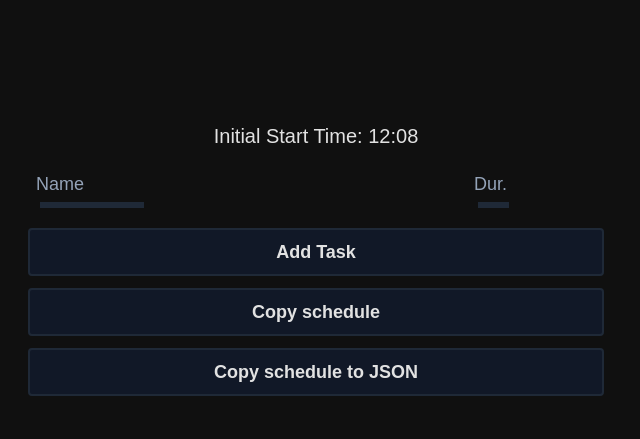
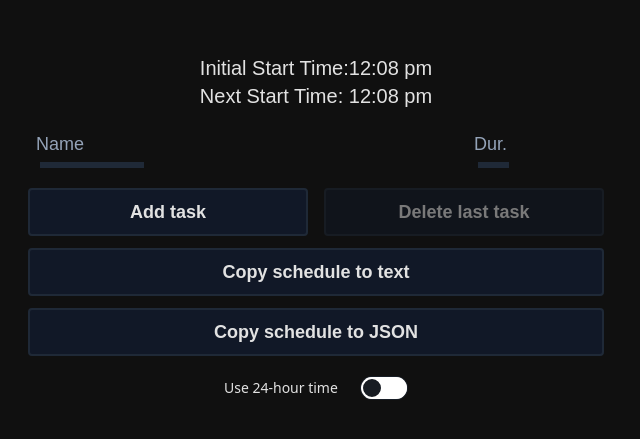
Before and after one commit to Geometryse/productivity-app, a SvelteKit app: page /app in a window 1280 px wide. Shown: the part 135-574 px from the top of the page, without its empty margins (0-640 px from the left). Built offline with nearby package versions, Linux system fonts and the light colour scheme.

Commit message:
Added Features: 24 hour time switch Delete last task
Fixes:
Removed ID & Simplified task
Removed UTC on Task; replaced with minutes
Other small stuff

```diff
--- a/package.json
+++ b/package.json
@@ -17,10 +17,12 @@
 		"@playwright/test": "^1.28.1",
 		"@sveltejs/adapter-auto": "^2.0.0",
 		"@sveltejs/kit": "^1.5.0",
+		"@types/js-cookie": "^3.0.3",
 		"@types/lodash": "^4.14.195",
 		"@typescript-eslint/eslint-plugin": "^5.45.0",
 		"@typescript-eslint/parser": "^5.45.0",
 		"autoprefixer": "^10.4.14",
+		"daisyui": "^3.5.0",
 		"eslint": "^8.28.0",
 		"eslint-config-prettier": "^8.5.0",
 		"eslint-plugin-svelte": "^2.26.0",
@@ -38,6 +40,7 @@
 	"type": "module",
 	"dependencies": {
 		"firebase": "^9.22.2",
+		"js-cookie": "^3.0.5",
 		"lodash": "^4.17.21"
 	}
 }
--- a/src/app.d.ts
+++ b/src/app.d.ts
@@ -7,7 +7,6 @@ declare global {
 			begin: number;
 			end: number;
 			duration: number; // in minutes
-			id: number;
 		}
 		// interface Error {}
 		// interface Locals {}
--- a/src/components/ui/Input.svelte
+++ b/src/components/ui/Input.svelte
@@ -39,6 +39,7 @@
 				: 'placeholder:text-slate-400 text-slate-300'}"
 			{placeholder}
 			type="number"
+			on:keydown={(e) => e.key === '.' && e.preventDefault()}
 			on:focus={onFocus}
 			on:blur={onBlur}
 			min={absolute ? '0' : undefined}
--- a/src/routes/+page.ts
+++ b/src/routes/+page.ts
@@ -1,5 +1,5 @@
 import { redirect } from '@sveltejs/kit';
-
-export function load() {
+import type { PageLoad } from './$types';
+export const load = (() => {
 	throw redirect(302, '/app');
-}
+}) satisfies PageLoad;
--- a/src/routes/app/+page.svelte
+++ b/src/routes/app/+page.svelte
@@ -1,9 +1,10 @@
 <script lang="ts">
-	import { onDestroy } from 'svelte';
+	import { onDestroy, onMount } from 'svelte';
 	import Task from './Task.svelte';
 	import StartingTime from './StartingTime.svelte';
 	import Input from '../../components/ui/Input.svelte';
-	import { format } from '../../util';
+	import { UTCToTotalMinutes, format } from '../../util';
+	import Cookies from 'js-cookie';
 	type ErrorPortion = 'name' | 'duration' | '';
 	let name = '';
 	let duration: number | null = null;
@@ -14,9 +15,10 @@
 	let grabbing = false;
 	let containerWidth: number;
 	let startTime = Date.now();
+	let use24HourTime = Cookies.get('use24HourFormat') === 'true';
 
 	// Update start time every second...
-	let startTimeInterval = setInterval(() => {
+	const startTimeInterval = setInterval(() => {
 		startTime = Date.now();
 	}, 1000);
 	// ... until first task is appended...
@@ -26,29 +28,7 @@
 		clearInterval(startTimeInterval);
 	});
 
-	let tasks: App.Task[] = [
-		// {
-		// 	name: 'Example task',
-		// 	begin: 1686487649778,
-		// 	end: 1686488849778,
-		// 	duration: 20,
-		// 	id: 1686487649778
-		// },
-		// {
-		// 	name: 'More tasks',
-		// 	begin: 1686488849778,
-		// 	end: 1686490649778,
-		// 	duration: 30,
-		// 	id: 1686488849778
-		// },
-		// {
-		// 	name: 'I love tasks!',
-		// 	begin: 1686490649778,
-		// 	end: 1686490949778,
-		// 	duration: 5,
-		// 	id: 1686490649778
-		// }
-	];
+	let tasks: App.Task[] = [];
 
 	function addTask() {
 		copied = false;
@@ -76,20 +56,34 @@
 			errorPortion = 'duration';
 			return;
 		}
+		if (duration % 1 !== 0) {
+			errorText = 'Duration cannot include a decimal.';
+			errorPortion = 'duration';
+			return;
+		}
 		// Success, push to tasks
-		const begin = tasks[tasks.length - 1] ? tasks[tasks.length - 1].end : startTime;
-		const end = begin + duration * 60 * 1000;
-		const id = Date.now();
-		tasks.push({ name, begin, end, duration, id });
+		const begin = tasks.length > 0 ? tasks[tasks.length - 1].end : UTCToTotalMinutes(startTime);
+		const end = begin + duration;
+		// const id = Date.now();
+		tasks.push({ name, begin, end, duration });
 		tasks = tasks;
 		name = '';
 		duration = null;
+		console.log(tasks);
 	}
+	function popTask() {
+		tasks.pop();
+		tasks = tasks;
+	}
+
 	function copySchedule() {
 		let text = '';
 		for (const { name, begin, end, duration } of tasks) {
 			const plural = !(duration === 1) ? 's' : '';
-			text += `${format(begin)} – ${format(end)} (${duration} min${plural}): ${name}\n`;
+			text += `${format(begin, use24HourTime)} – ${format(
+				end,
+				use24HourTime
+			)} (${duration} min${plural}): ${name}\n`;
 		}
 		navigator.clipboard.writeText(text);
 		copiedJSON = false;
@@ -107,19 +101,30 @@
 	function handleRelease(event: CustomEvent<number>) {
 		grabbing = false;
 	}
+	function save24HourTime() {
+		Cookies.set('use24HourFormat', use24HourTime.toString());
+	}
 </script>
 
 <main class="grid grid-cols-2 gap-4 justify-center w-full h-screen bg-[#101010]">
-	<div class="flex flex-col justify-center items-center w-full h-full p-4 space-y-3">
-		{#if !tasks[0]}
-			<div><p class="text-xl">Initial Start Time: <StartingTime bind:startTime /></p></div>
-		{:else}
+	<div class="flex flex-col items-center w-full h-full p-4 space-y-3">
+		<div class="flex-1 flex justify-end flex-col">
+			{#if !tasks[0]}
+				<div>
+					<p class="text-xl">
+						Initial Start Time:{format(UTCToTotalMinutes(startTime), use24HourTime)}
+					</p>
+				</div>
+			{/if}
 			<div>
 				<p class="text-xl">
-					Next Start Time: {format(tasks[tasks.length - 1].end + (duration || 0) * 60 * 1000)}
+					Next Start Time: {format(
+						(tasks[tasks.length - 1]?.end || UTCToTotalMinutes(startTime)) + (duration || 0),
+						use24HourTime
+					)}
 				</p>
 			</div>
-		{/if}
+		</div>
 		<div class="max-w-xl grid grid-cols-4 w-full gap-2">
 			<div class="col-span-3 p-2">
 				<Input type="text" bind:value={name} placeholder="Name" />
@@ -128,32 +133,51 @@
 				<Input type="number" unit="min" absolute={true} bind:value={duration} placeholder="Dur." />
 			</div>
 		</div>
-		<button
-			class="w-full max-w-xl rounded text-lg font-bold transition duration-75 hover:bg-gray-800 bg-gray-900 p-2 border-2 border-gray-800 col-span-4"
-			on:click={addTask}>Add Task</button
-		>
+		<div class="grid grid-cols-2 w-full max-w-xl gap-4">
+			<button
+				class="rounded text-lg font-bold transition duration-75 hover:bg-gray-800 bg-gray-900 p-2 border-2 border-gray-800"
+				on:click={addTask}>Add task</button
+			>
+			<button
+				disabled={tasks.length === 0}
+				class="rounded disabled:opacity-50 text-lg font-bold transition duration-75 enabled:hover:bg-gray-800 bg-gray-900 p-2 border-2 border-gray-800"
+				on:click={popTask}>Delete last task</button
+			>
+		</div>
 		<button
 			on:click={copySchedule}
 			class="w-full max-w-xl col-span-4 rounded text-lg font-bold transition duration-75 hover:bg-gray-800 bg-gray-900 p-2 border-2 border-gray-800"
-			>{copied ? 'Copied!' : 'Copy schedule'}</button
+			>{copied ? 'Copied!' : 'Copy schedule to text'}</button
 		>
 		<button
 			on:click={copyJSON}
 			class="w-full max-w-xl col-span-4 rounded text-lg font-bold transition duration-75 hover:bg-gray-800 bg-gray-900 p-2 border-2 border-gray-800"
 			>{copiedJSON ? 'Copied!' : 'Copy schedule to JSON'}</button
 		>
-		<p class="text-sm text-red-600 font-bold">{errorText}</p>
+		<div class="form-control w-48">
+			<label class="cursor-pointer label">
+				<span class="label-text">Use 24-hour time</span>
+				<input
+					type="checkbox"
+					class="toggle toggle-info"
+					bind:checked={use24HourTime}
+					on:change={save24HourTime}
+				/>
+			</label>
+		</div>
+		<div class="flex-1">
+			<p class="text-sm !text-red-600 font-bold">{errorText}</p>
+		</div>
 	</div>
-	<div
-		class="flex flex-col {grabbing ? 'gap-4' : 'gap-2'} overflow-y-auto w-full p-3"
-		bind:clientWidth={containerWidth}
-	>
-		{#each tasks as task (task.id)}
-			<!-- <div class="h-2 w-full" />
-			<div class="h-2 w-full" />
-			<div class="h-2 w-full" /> -->
-			<Task {task} {containerWidth} on:grab={handleGrab} on:release={handleRelease} />{/each}
-		<!-- <div class="h-2 w-full bg-white" /> -->
+	<div class="overflow-y-auto h-auto w-full" bind:clientWidth={containerWidth}>
+		{#each tasks as task}
+			<Task
+				{task}
+				{containerWidth}
+				on:grab={handleGrab}
+				on:release={handleRelease}
+				{use24HourTime}
+			/>{/each}
 	</div>
 </main>
 
--- a/src/routes/app/Task.svelte
+++ b/src/routes/app/Task.svelte
@@ -4,7 +4,7 @@
 
 	export let task: App.Task;
 	export let containerWidth: number;
-
+	export let use24HourTime: boolean;
 	let grabbingthis = false;
 	// export let grabbing:boolean
 	let x = 0;
@@ -18,7 +18,7 @@
 		y = e.pageY - 36;
 		grabbingthis = true;
 		console.log(x, y);
-		dispatch('grab', task.id);
+		// dispatch('grab', task.id);
 
 		setTimeout(() => {}, 200);
 	}
@@ -30,7 +30,7 @@
 	function handleMouseup() {
 		// Disable outlines; re-enable "Copy scheldule"
 		grabbingthis = false;
-		dispatch('release', task.id);
+		// dispatch('release', task.id);
 	}
 </script>
 
@@ -38,7 +38,7 @@
 	<div class="h-12 w-full" />
 {/if}
 <div
-	class="flex items-center rounded-lg text-white gap-3 flex-nowrap bg-gray-900 overflow-hidden transform h-12 transition-transform {grabbingthis
+	class="flex my-2 items-center rounded-lg text-white gap-3 flex-nowrap bg-gray-900 overflow-hidden transform h-12 transition-transform {grabbingthis
 		? 'cursor-grabbing duration-0'
 		: ' duration-150 ease-in-out'}"
 	style={grabbingthis
@@ -46,19 +46,20 @@
 				containerWidth - 24
 		  }px; cursor:grabbing!important`
 		: ''}
-	on:mousemove={handleMousemove}
-	on:mouseup={handleMouseup}
 >
-	<div class="flex bg-gray-800 h-full items-center">
-		<div
-			class="p-4 h-12 w-6 flex items-center justify-center cursor-grab"
+	<div
+		class="flex bg-gray-800 h-full items-center justify-center"
+		style={use24HourTime ? 'width:130px' : 'width: 192px'}
+	>
+		<!-- <div
+			class="p-4 h-12 flex items-center justify-center cursor-grab"
 			on:mousedown={handleMousedown}
 		>
-			<iconify-icon icon="tabler:grip-vertical" />
-		</div>
+		<iconify-icon icon="tabler:grip-vertical" />
+		</div> -->
 		<div class="flex items-center h-full cursor-pointer">
-			<p class="font-bold whitespace-nowrap pr-3">
-				{format(task.begin)} – {format(task.end)}
+			<p class="font-bold whitespace-nowrap px-3">
+				{format(task.begin, use24HourTime)} – {format(task.end, use24HourTime)}
 			</p>
 		</div>
 	</div>
--- a/src/styles/app.css
+++ b/src/styles/app.css
@@ -14,3 +14,7 @@ input[type='number'] {
 	-moz-appearance: textfield;
 	appearance: textfield;
 }
+input[type='number']::-webkit-inner-spin-button,
+input[type='number']::-webkit-outer-spin-button {
+	-webkit-appearance: none;
+}
--- a/src/util.ts
+++ b/src/util.ts
@@ -1,9 +1,32 @@
-export const format = (x: number) => {
-	let hh = new Date(x).getHours().toString();
-	let mm = new Date(x).getMinutes().toString();
+export const format = (x: number, use24HourTime: boolean) => {
+	let hh = Math.floor(x / 60) % 24;
+	const mm = x % 60;
 
-	if (hh.length === 1) hh = '0' + hh;
-	if (mm.length === 1) mm = '0' + mm;
+	let extension = '';
+	if (!use24HourTime) {
+		if (hh > 12) {
+			extension = ' pm';
+			hh -= 12;
+		} else if (hh === 0) {
+			hh = 12;
+			extension = ' am';
+		} else if (hh === 12) {
+			extension = ' pm';
+		} else {
+			extension = ' am';
+		}
+	}
 
-	return hh + ':' + mm;
+	let hhStr = hh.toString();
+	let mmStr = mm.toString();
+
+	if (hhStr.length === 1 && use24HourTime) hhStr = '0' + hh;
+	if (mmStr.length === 1) mmStr = '0' + mm;
+
+	return `${hhStr}:${mmStr}${extension}`;
 };
+
+export const UTCToHours = (utc: number) => new Date(utc).getHours();
+export const UTCToMinutes = (utc: number) => new Date(utc).getMinutes();
+export const UTCToTotalMinutes = (utc: number) =>
+	new Date(utc).getHours() * 60 + new Date(utc).getMinutes();
--- a/tailwind.config.js
+++ b/tailwind.config.js
@@ -4,5 +4,5 @@ export default {
 	theme: {
 		extend: {}
 	},
-	plugins: []
+	plugins: [require('daisyui')]
 };
```
Also changed, not shown: src/routes/app/StartingTime.svelte (+4 -3 lines), 1 other file (tests, documents, lock files or other folders).
